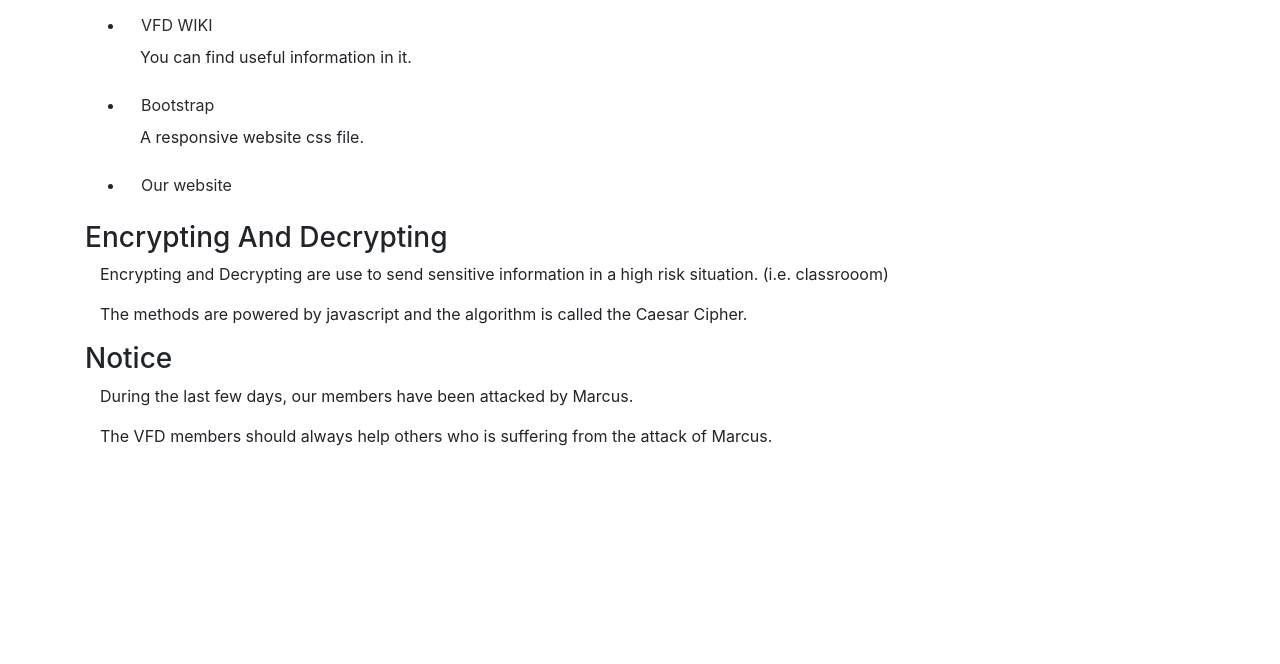
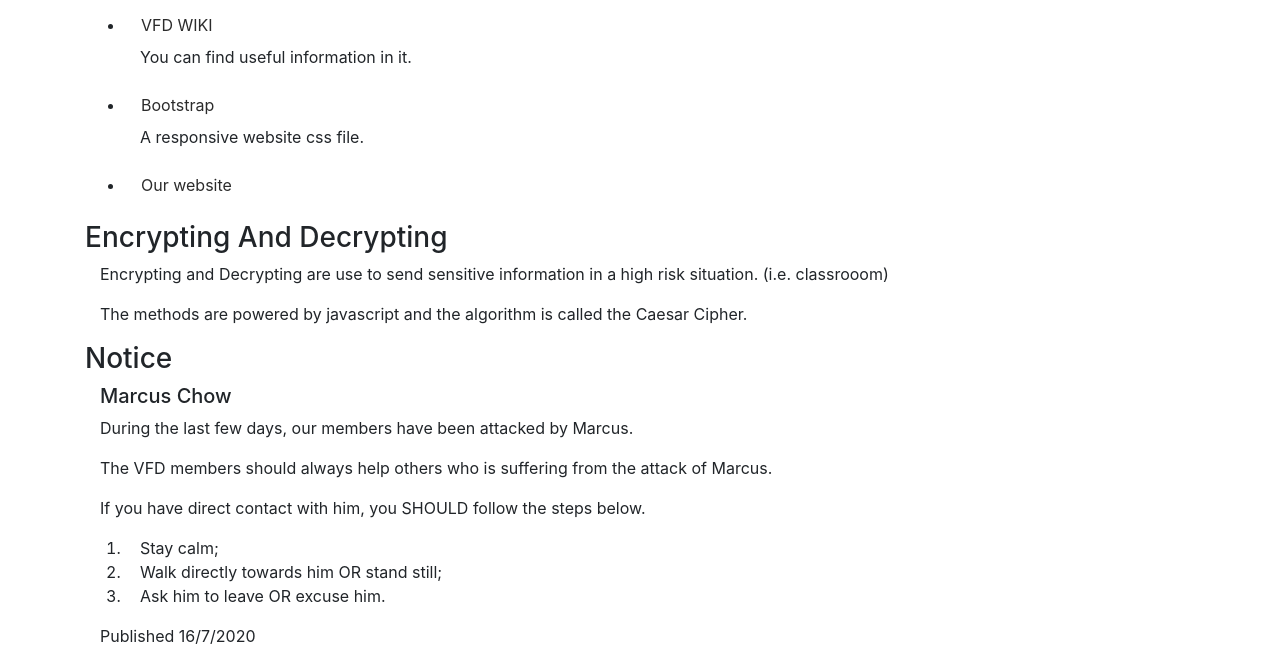
Before and after one commit to Volunteer-H/Kasper-Liu.github.io, a plain HTML site: page index.html in a window 1280 px wide. Shown: the part 143-807 px from the top of the page. Drawn offline with nearby package versions, Linux system fonts and the light colour scheme.

Commit message:
Add files via upload

```diff
--- a/decrypt.js
+++ b/decrypt.js
@@ -25,7 +25,7 @@ function run(){
                 }
             }
         }
-        alert(result);
+        alert('Text: ' + result);
         document.querySelector('#output').innerHTML = 'Text: ' + result;
     }
 
--- a/encrypt.js
+++ b/encrypt.js
@@ -25,8 +25,8 @@ function encrypt(text, shift) {
             }
         }
     }
-    alert(result);
-    document.querySelector('#output').innerHTML = 'Cipher: '+result;
+    alert('Cipher: ' + result);
+    document.querySelector('#output').innerHTML = 'Cipher: ' + result;
 }
 
 function decrypt(text,shift){
--- a/index.html
+++ b/index.html
@@ -62,8 +62,16 @@
 
         <div class="container">
             <h3>Notice</h3>
+            <h5 class="col-md-12">Marcus Chow</h5>
                 <p class="col-md-12">During the last few days, our members have been attacked by Marcus.</p>
                 <p class="col-md-12">The VFD members should always help others who is suffering from the attack of Marcus.</p>
+                <p class="col-md-12">If you have direct contact with him, you SHOULD follow the steps below.</p>
+                <ol>
+                  <li class="col-md-12">Stay calm;</li>
+                  <li class="col-md-12">Walk directly towards him OR stand still;</li>
+                  <li class="col-md-12">Ask him to leave OR excuse him.</li>
+                </ol>
+                <p class="col-md-12">Published 16/7/2020</p>
         </div>
     </body>
 </html>
```
Also changed, not shown: contact.html (line endings or trailing spaces).
